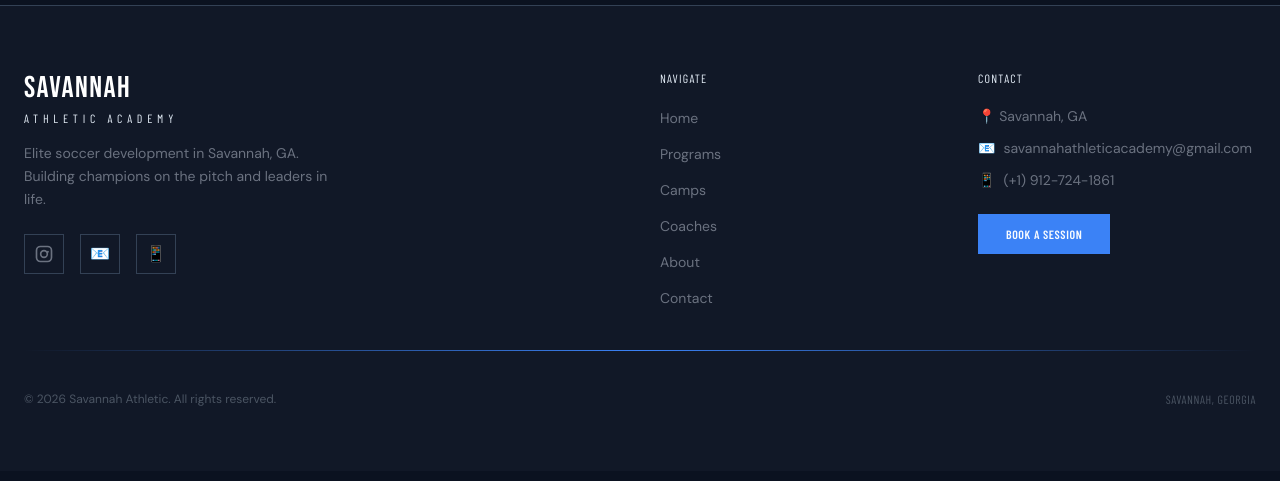
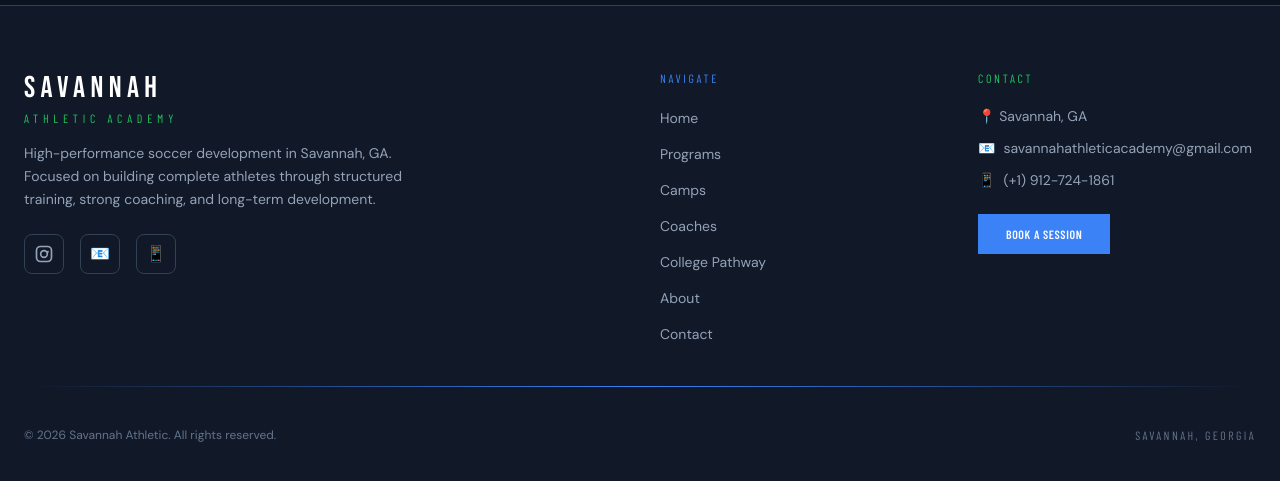
Before and after one commit to savannahathleticacademy-sys/savannah-athletic, a React (Vite) app: page /partners in a window 1280 px wide. Shown: the part 793-1274 px from the top of the page. Built offline with nearby package versions, Linux system fonts and the light colour scheme; a web font is replaced by a local one.

Commit message:
Update Footer.jsx

```diff
--- a/src/Footer.jsx
+++ b/src/Footer.jsx
@@ -5,58 +5,55 @@ export default function Footer() {
     <footer className="bg-pitch-dark border-t border-pitch-border">
       <div className="max-w-7xl mx-auto px-4 sm:px-6 py-16">
         <div className="grid grid-cols-1 md:grid-cols-4 gap-10">
-
           {/* Brand */}
           <div className="md:col-span-2">
-            <div className="font-display text-white text-3xl tracking-wider mb-1">SAVANNAH</div>
-            <div className="font-heading text-gold text-xs tracking-[0.4em] uppercase mb-4">
+            <div className="font-display text-white text-3xl tracking-[0.18em] mb-1">
+              SAVANNAH
+            </div>
+            <div className="font-heading text-green text-xs tracking-[0.4em] uppercase mb-4">
               Athletic Academy
             </div>
 
-            <p className="text-gray-500 text-sm leading-relaxed max-w-xs">
-              Elite soccer development in Savannah, GA. Building champions on the pitch and leaders in life.
+            <p className="text-slate-400 text-sm leading-relaxed max-w-sm">
+              High-performance soccer development in Savannah, GA. Focused on
+              building complete athletes through structured training, strong coaching,
+              and long-term development.
             </p>
 
-            {/* SOCIAL ICONS */}
             <div className="flex items-center gap-4 mt-6">
-
-              {/* INSTAGRAM */}
               <a
                 href="https://www.instagram.com/savannahathleticacademy/"
                 target="_blank"
                 rel="noreferrer"
-                className="w-10 h-10 border border-pitch-border flex items-center justify-center text-gray-500 hover:text-gold hover:border-gold transition-all duration-200"
+                className="w-10 h-10 rounded-lg border border-pitch-border flex items-center justify-center text-slate-400 hover:text-blue hover:border-blue transition-all duration-200"
                 aria-label="Instagram"
               >
                 <svg className="w-5 h-5" fill="currentColor" viewBox="0 0 24 24">
-                  <path d="M7.75 2h8.5A5.75 5.75 0 0122 7.75v8.5A5.75 5.75 0 0116.25 22h-8.5A5.75 5.75 0 012 16.25v-8.5A5.75 5.75 0 017.75 2zm0 2A3.75 3.75 0 004 7.75v8.5A3.75 3.75 0 007.75 20h8.5A3.75 3.75 0 0020 16.25v-8.5A3.75 3.75 0 0016.25 4h-8.5zM12 7a5 5 0 110 10 5 5 0 010-10zm0 2a3 3 0 100 6 3 3 0 000-6zm4.75-.9a1.15 1.15 0 110 2.3 1.15 1.15 0 010-2.3z"/>
+                  <path d="M7.75 2h8.5A5.75 5.75 0 0122 7.75v8.5A5.75 5.75 0 0116.25 22h-8.5A5.75 5.75 0 012 16.25v-8.5A5.75 5.75 0 017.75 2zm0 2A3.75 3.75 0 004 7.75v8.5A3.75 3.75 0 007.75 20h8.5A3.75 3.75 0 0020 16.25v-8.5A3.75 3.75 0 0016.25 4h-8.5zM12 7a5 5 0 110 10 5 5 0 010-10zm0 2a3 3 0 100 6 3 3 0 000-6zm4.75-.9a1.15 1.15 0 110 2.3 1.15 1.15 0 010-2.3z" />
                 </svg>
               </a>
 
-              {/* EMAIL */}
               <a
                 href="mailto:savannahathleticacademy@gmail.com"
-                className="w-10 h-10 border border-pitch-border flex items-center justify-center text-gray-500 hover:text-gold hover:border-gold transition-all duration-200"
+                className="w-10 h-10 rounded-lg border border-pitch-border flex items-center justify-center text-slate-400 hover:text-green hover:border-green transition-all duration-200"
                 aria-label="Email"
               >
                 📧
               </a>
 
-              {/* PHONE */}
               <a
                 href="tel:+19127241861"
-                className="w-10 h-10 border border-pitch-border flex items-center justify-center text-gray-500 hover:text-gold hover:border-gold transition-all duration-200"
+                className="w-10 h-10 rounded-lg border border-pitch-border flex items-center justify-center text-slate-400 hover:text-blue hover:border-blue transition-all duration-200"
                 aria-label="Phone"
               >
                 📱
               </a>
-
             </div>
           </div>
 
           {/* Quick Links */}
           <div>
-            <h4 className="font-heading tracking-widest uppercase text-xs text-gold mb-5">
+            <h4 className="font-heading tracking-[0.22em] uppercase text-xs text-blue mb-5">
               Navigate
             </h4>
 
@@ -66,13 +63,14 @@ export default function Footer() {
                 ['/programs', 'Programs'],
                 ['/camps', 'Camps'],
                 ['/coaches', 'Coaches'],
+                ['/college-pathway', 'College Pathway'],
                 ['/about', 'About'],
-                ['/contact', 'Contact']
+                ['/contact', 'Contact'],
               ].map(([path, label]) => (
                 <li key={path}>
                   <Link
                     to={path}
-                    className="text-gray-500 hover:text-white text-sm transition-colors duration-200 font-body"
+                    className="text-slate-400 hover:text-white text-sm transition-colors duration-200 font-body"
                   >
                     {label}
                   </Link>
@@ -83,12 +81,11 @@ export default function Footer() {
 
           {/* Contact */}
           <div>
-            <h4 className="font-heading tracking-widest uppercase text-xs text-gold mb-5">
+            <h4 className="font-heading tracking-[0.22em] uppercase text-xs text-green mb-5">
               Contact
             </h4>
 
-            <ul className="space-y-3 text-sm text-gray-500">
-
+            <ul className="space-y-3 text-sm text-slate-400">
               <li className="flex items-start gap-2">
                 📍 Savannah, GA
               </li>
@@ -97,7 +94,7 @@ export default function Footer() {
                 📧
                 <a
                   href="mailto:savannahathleticacademy@gmail.com"
-                  className="hover:text-white transition-colors duration-200"
+                  className="hover:text-white transition-colors duration-200 break-all"
                 >
                   savannahathleticacademy@gmail.com
                 </a>
@@ -112,21 +109,19 @@ export default function Footer() {
                   (+1) 912-724-1861
                 </a>
               </li>
-
             </ul>
 
             <Link to="/book" className="btn-primary text-xs mt-6 inline-flex">
               Book a Session
             </Link>
           </div>
-
         </div>
 
         <div className="gold-line my-10" />
 
-        <div className="flex flex-col sm:flex-row items-center justify-between gap-4 text-xs text-gray-600">
+        <div className="flex flex-col sm:flex-row items-center justify-between gap-4 text-xs text-slate-500">
           <p>© {new Date().getFullYear()} Savannah Athletic. All rights reserved.</p>
-          <p className="font-heading tracking-wider uppercase">Savannah, Georgia</p>
+          <p className="font-heading tracking-[0.2em] uppercase">Savannah, Georgia</p>
         </div>
       </div>
     </footer>
```
